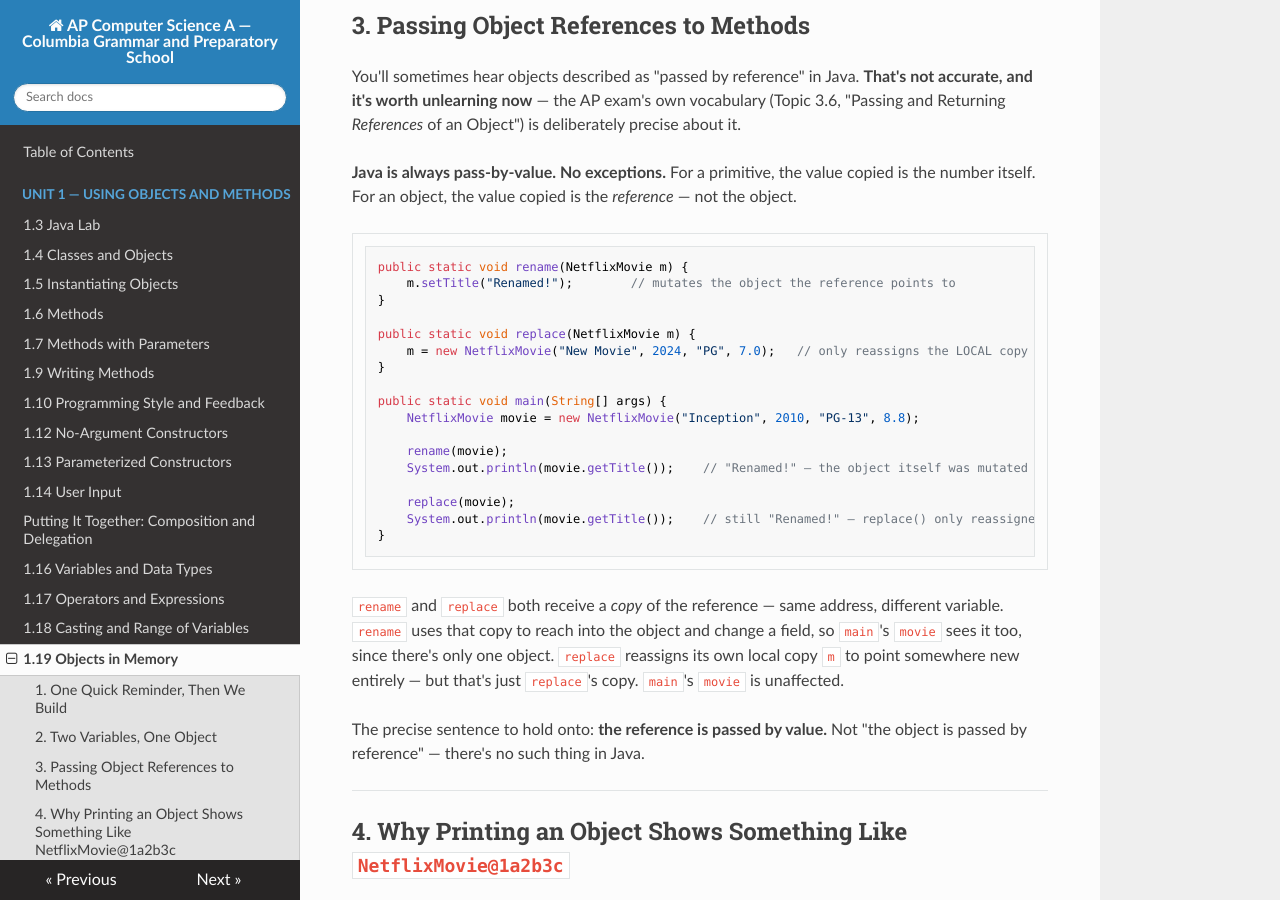
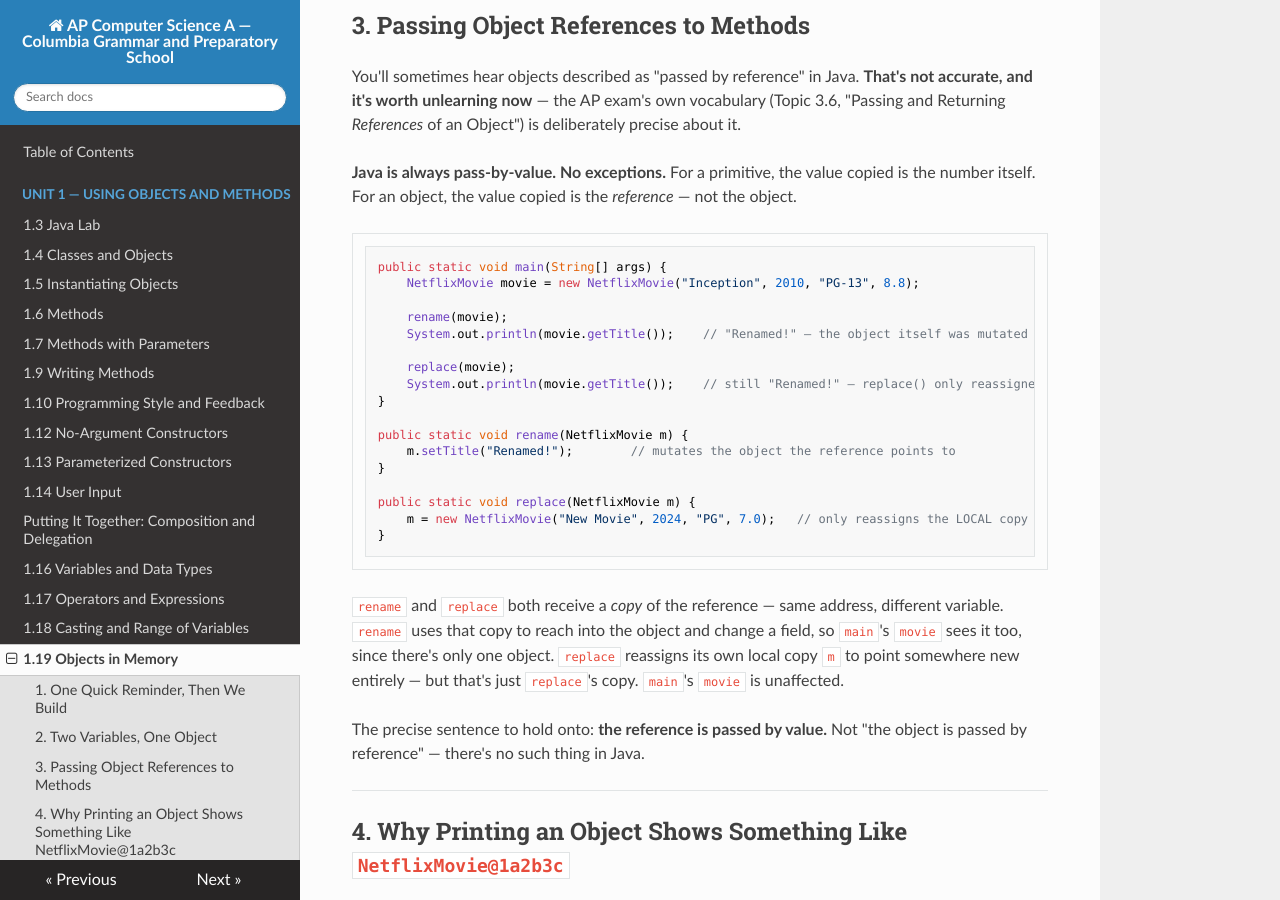
Before and after one commit to kjergens/apcsa-site, an MkDocs documentation site: the page built from docs/unit1/notes_19_printing_objects.md, in a window 1280 px wide and 900 px high, scrolled down 1431 px. Built offline with MkDocs 1.6.1, drawn with Linux system fonts in a browser that asks for light colours; nearby versions of some CDN libraries; part of the change alters nothing that is shown.

````diff
--- a/docs/unit1/notes_19_printing_objects.md
+++ b/docs/unit1/notes_19_printing_objects.md
@@ -51,14 +51,6 @@ You'll sometimes hear objects described as "passed by reference" in Java. **That
 **Java is always pass-by-value. No exceptions.** For a primitive, the value copied is the number itself. For an object, the value copied is the *reference* — not the object.
 
 ```java
-public static void rename(NetflixMovie m) {
-    m.setTitle("Renamed!");        // mutates the object the reference points to
-}
-
-public static void replace(NetflixMovie m) {
-    m = new NetflixMovie("New Movie", 2024, "PG", 7.0);   // only reassigns the LOCAL copy
-}
-
 public static void main(String[] args) {
     NetflixMovie movie = new NetflixMovie("Inception", 2010, "PG-13", 8.8);
 
@@ -67,6 +59,14 @@ public static void main(String[] args) {
 
     replace(movie);
     System.out.println(movie.getTitle());    // still "Renamed!" — replace() only reassigned its own copy
+}
+
+public static void rename(NetflixMovie m) {
+    m.setTitle("Renamed!");        // mutates the object the reference points to
+}
+
+public static void replace(NetflixMovie m) {
+    m = new NetflixMovie("New Movie", 2024, "PG", 7.0);   // only reassigns the LOCAL copy
 }
 ```
 
````
